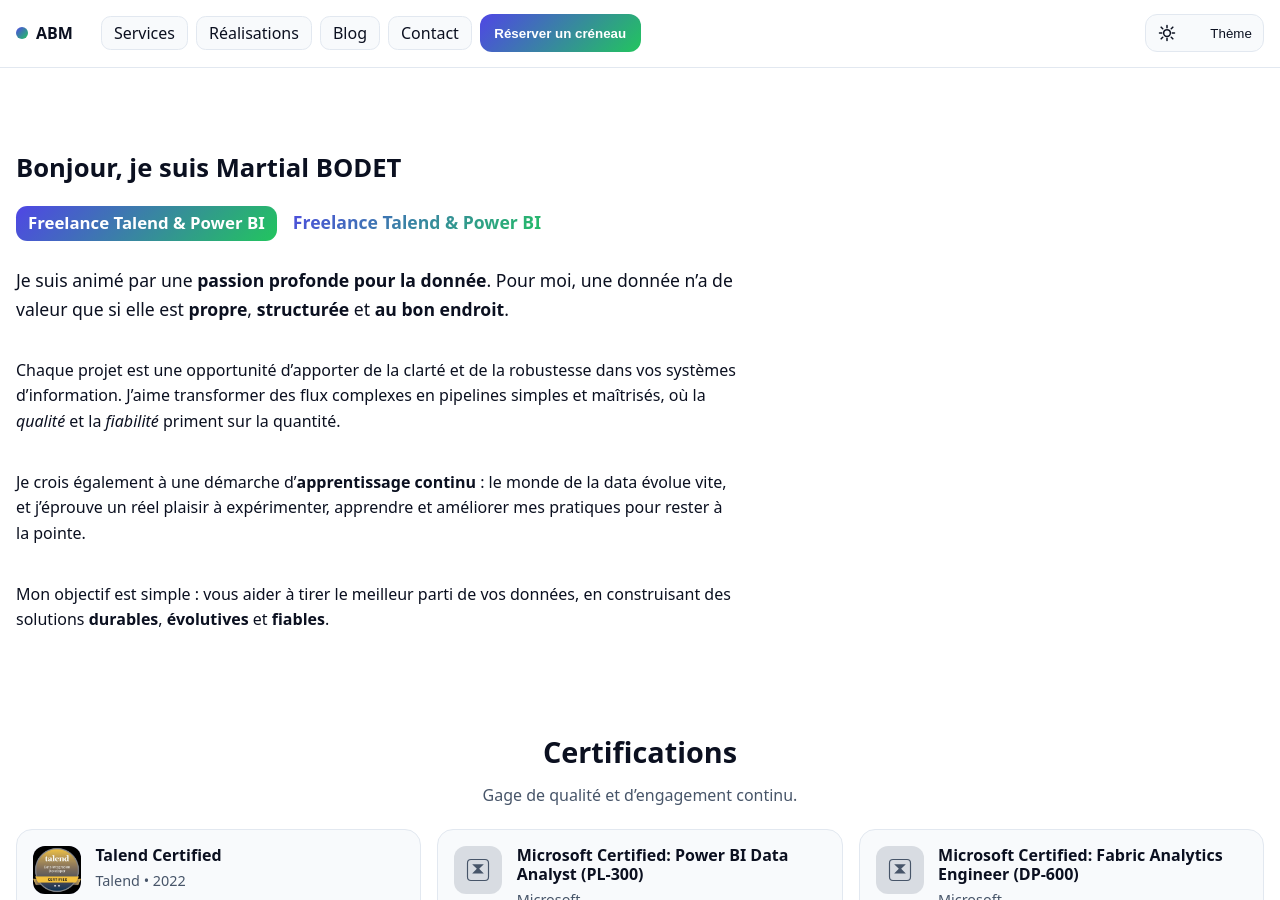
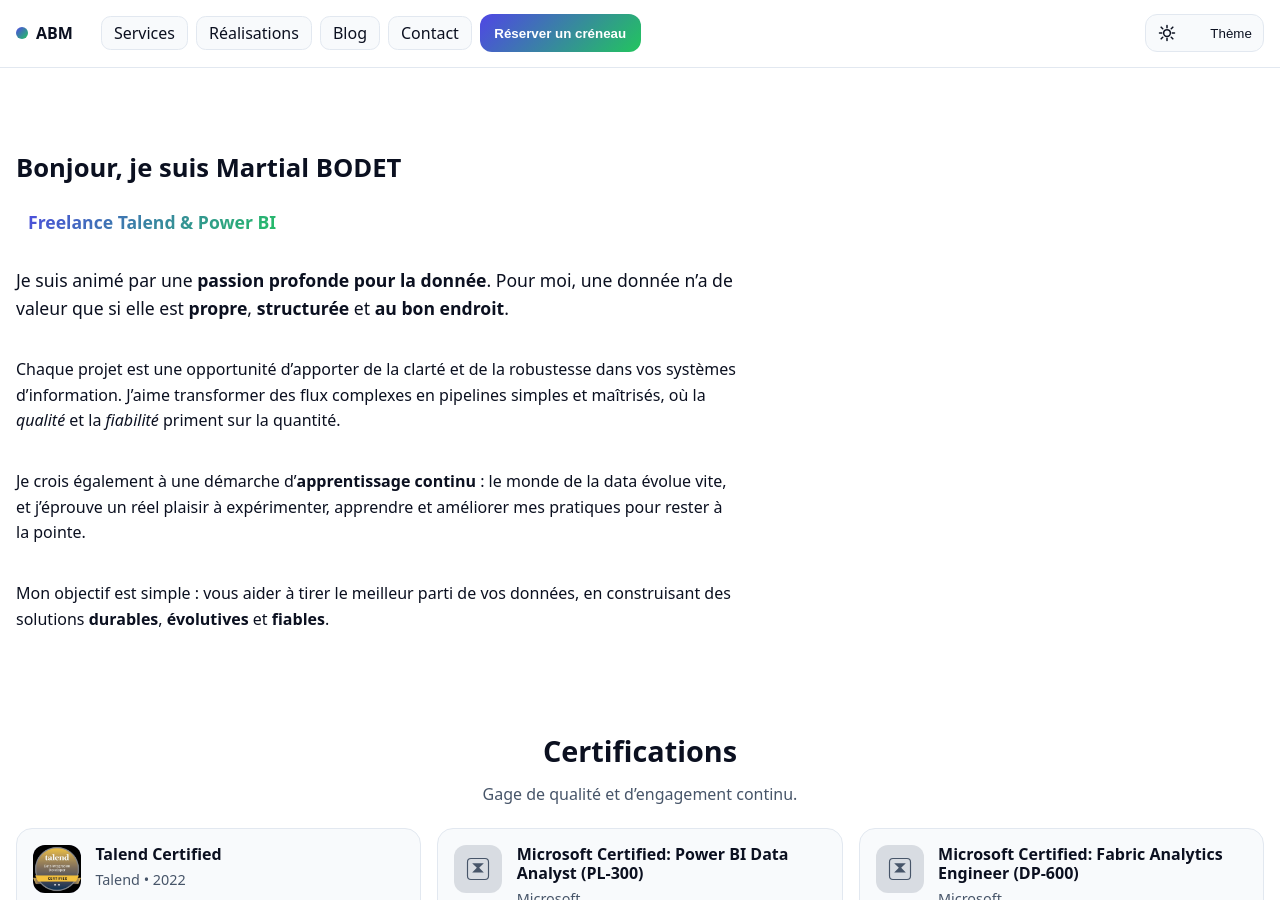
Before and after one commit to Marssouss/Marssouss.github.io, a Jekyll site: the page built from index.md, in a window 1280 px wide and 900 px high. Built offline with Jekyll 4.4.1, drawn with Linux system fonts in a browser that asks for light colours.

Commit message:
Aboute me

```diff
--- a/_includes/about-me.html
+++ b/_includes/about-me.html
@@ -3,8 +3,7 @@
   <h2 id="about-title" class="about-title">
     Bonjour, je suis {{ site.author.prenom_nom }}
   </h2>
-<p class="about-sub badge-style">Freelance Talend &amp; Power BI</p>
-<p class="about-sub gradient-style">Freelance Talend &amp; Power BI</p>
+    <p class="about-sub gradient-style">Freelance Talend &amp; Power BI</p>
 
   <div class="about-text">
     <p class="lead">
```
